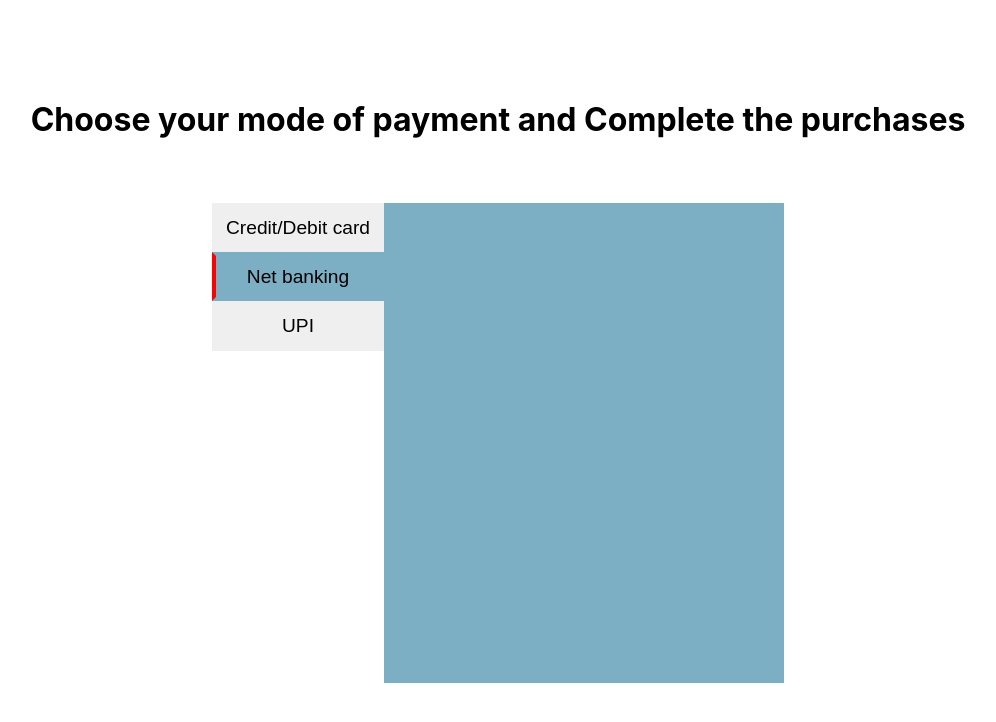
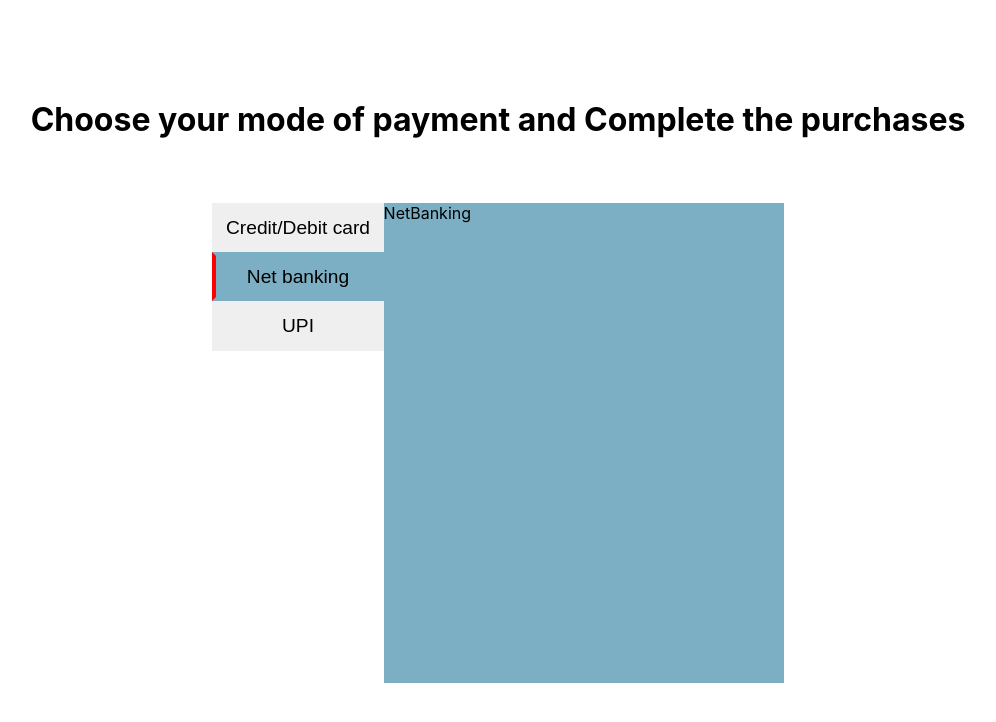
Before and after one commit to harshdixit3/payment-gateway, a React (Create React App) app in the folder payment-gateway/: page / in a window 1280 px wide. Shown: the top 722 px of the page, without its empty margins (142-1138 px from the left). Built offline with nearby package versions, Linux system fonts and the light colour scheme.

Commit message:
PaymentOPtion ise Added

```diff
--- a/payment-gateway/src/Components/App.tsx
+++ b/payment-gateway/src/Components/App.tsx
@@ -1,11 +1,13 @@
 import Menu from "./Menu";
-import './App.css';
+import "./App.css";
 
 
 const App = () => {
   return (
     <div className="app">
-      <h1 className="app-title">Choose your mode of payment and Complete the purchases</h1>
+      <h1 className="app-title">
+        Choose your mode of payment and Complete the purchases
+      </h1>
       <Menu />
     </div>
   );
--- /dev/null
+++ b/payment-gateway/src/Components/Card.tsx
@@ -0,0 +1,9 @@
+import React from 'react'
+
+const Card = () => {
+  return (
+    <div>Card</div>
+  )
+}
+
+export default Card;
--- a/payment-gateway/src/Components/Menu.tsx
+++ b/payment-gateway/src/Components/Menu.tsx
@@ -1,6 +1,9 @@
 import PaymentsOptions from "../Enums/PaymentsOptions";
+import Card from "./Card";
 import "./Menu.css";
 import { useState } from "react"; //hooks
+import NetBanking from "./NetBanking";
+import UPI from "./UPI";
 
 const option = [
   PaymentsOptions.CARD,
@@ -30,7 +33,7 @@ const Menu = () => {
         (option === selectedOption ? " payment-option-selected" : "")
       }
       key={option}
-      onClick={() => setSelectionOption( option)}
+      onClick={() => setSelectionOption( option )}
     >
       {option}
     </button>
@@ -38,7 +41,11 @@ const Menu = () => {
   return (
     <div className="menu">
       <div className="payment-options">{buttons}</div>
-      <div className="payment-details"></div>
+      <div className="payment-details">
+        {selectedOption === PaymentsOptions.CARD && <Card />}
+        {selectedOption === PaymentsOptions.NETBANKING && <NetBanking />}
+        {selectedOption === PaymentsOptions.UPI && <UPI />}
+      </div>
     </div>
   );
 };
--- /dev/null
+++ b/payment-gateway/src/Components/NetBanking.tsx
@@ -0,0 +1,9 @@
+
+
+const NetBanking = () => {
+  return (
+    <div>NetBanking</div>
+  )
+}
+
+export default NetBanking;
--- /dev/null
+++ b/payment-gateway/src/Components/UPI.tsx
@@ -0,0 +1,9 @@
+import React from 'react'
+
+const UPI = () => {
+  return (
+    <div>UPI</div>
+  )
+}
+
+export default UPI;
```
